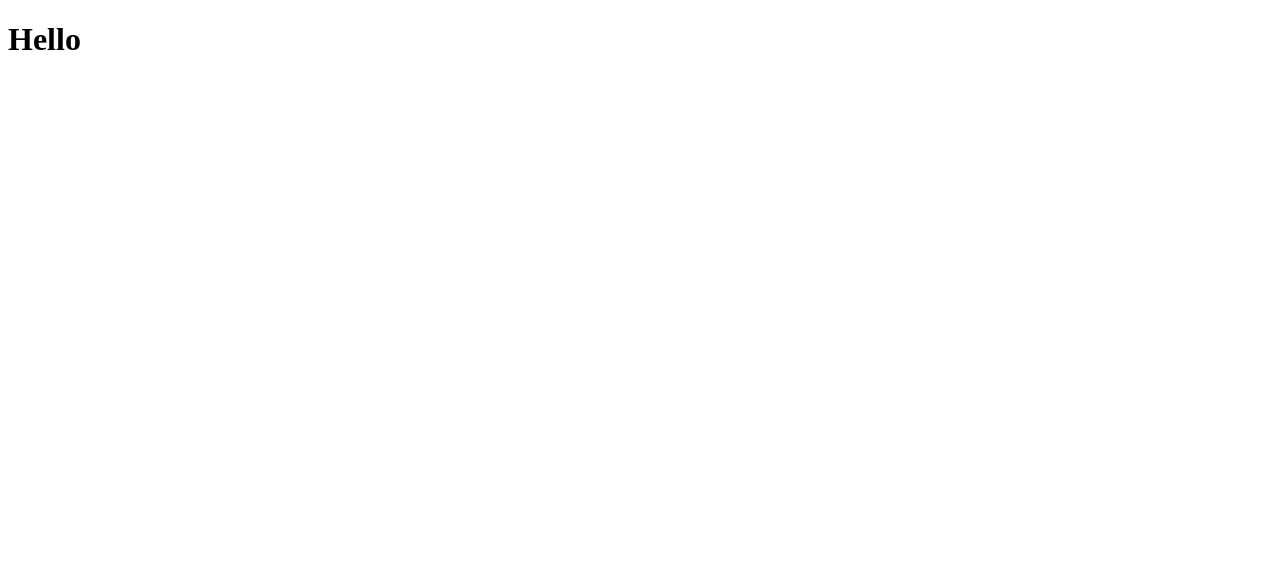
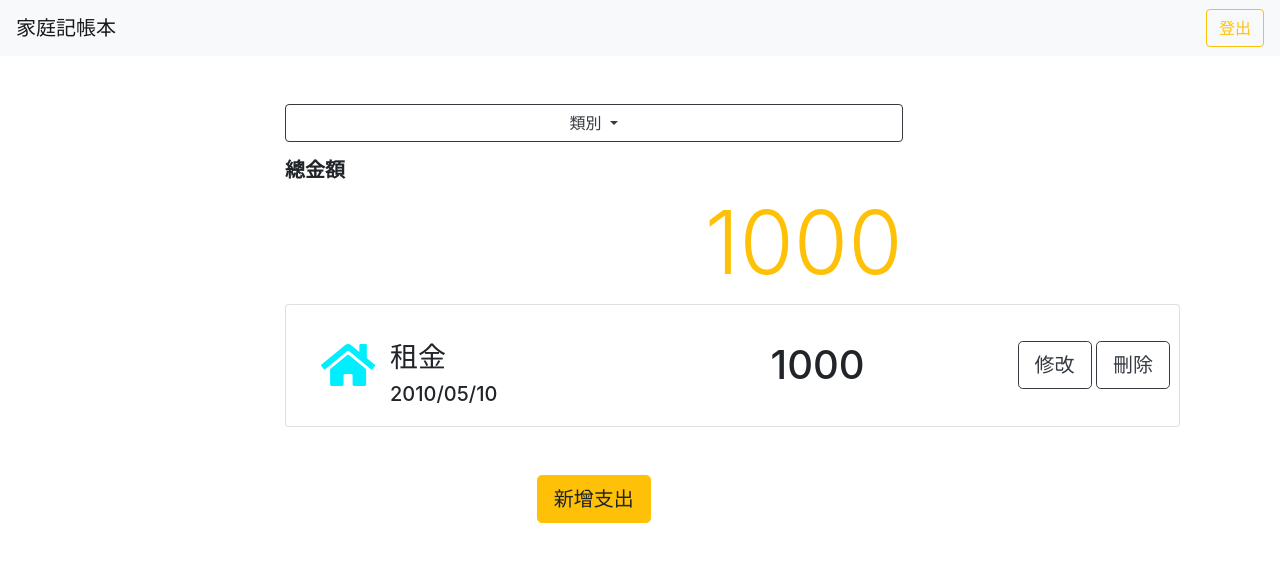
Before and after one commit to good800322/expense-tracker, a Node server app: page / in a window 1280 px wide. Before the commit the part shown is almost empty. Shown: the top 562 px of the page. Run offline with Node 20, Linux system fonts and the light colour scheme; some libraries are stand-ins or nearby versions.

Commit message:
add index page

```diff
--- a/views/index.handlebars
+++ b/views/index.handlebars
@@ -1 +1,43 @@
-<h1>Hello</h1>
+<div class="dropdown col-md-7 offset-md-2 mt-5">
+  <button class="btn btn-outline-dark dropdown-toggle btn-block text-align-start" type="button" id="dropdownMenuButton"
+    data-toggle="dropdown" aria-haspopup="true" aria-expanded="false">
+    類別
+  </button>
+  <div class="dropdown-menu m-auto col-md-11 dropdown-menu-right" aria-labelledby="dropdownMenuButton">
+    <a class="dropdown-item" href="#">Action</a>
+    <a class="dropdown-item" href="#">Another action</a>
+    <a class="dropdown-item" href="#">Something else here</a>
+  </div>
+</div>
+<div class="col-md-7 offset-md-2 mt-3">
+  <h5 class="font-weight-bold">總金額</h5>
+</div>
+<div class="col-md-7 offset-md-2">
+  <h1 class="text-right text-warning display-2" id="sum">1000</h1>
+</div>
+<div class="col-md-10 offset-md-2">
+  <ul class="list-group">
+    <li class="list-group-item">
+      <div class="row d-flex justify-content-between p-0 mt-4">
+        <div class="col-8 d-flex">
+          <i class="fas fa-home fa-3x col-auto" style="color:rgb(0, 238, 255)"></i>
+          <div class="d-flex flex-column">
+            <p class="h3 ">租金</p>
+            <p class="h5 ">2010/05/10</p>
+          </div>
+          <p class="h1 ml-auto">1000</p>
+        </div>
+        <div class="col-auto mr-1 p-0">
+          <a href="/expense/edit" class="btn btn-outline-dark btn-lg m-0">修改</a>
+          <form action="/expense/delete" method="POST" style="display:inline">
+            <button type="submit" class="btn btn-outline-dark btn-lg m-0">刪除</button>
+          </form>
+        </div>
+      </div>
+    </li>
+  </ul>
+</div>
+<div class="col-md-7 offset-md-2 d-flex justify-content-center">
+  <a href="/new" class="btn btn-warning btn-lg  mt-5">新增支出</a>
+</div>
+</div>
--- a/views/layouts/main.handlebars
+++ b/views/layouts/main.handlebars
@@ -6,10 +6,36 @@
   <meta name="viewport" content="width=device-width, initial-scale=1.0">
   <meta http-equiv="X-UA-Compatible" content="ie=edge">
   <title>expense tracker</title>
+  <link rel="stylesheet" href="https://stackpath.bootstrapcdn.com/bootstrap/4.1.3/css/bootstrap.min.css"
+    integrity="sha384-MCw98/SFnGE8fJT3GXwEOngsV7Zt27NXFoaoApmYm81iuXoPkFOJwJ8ERdknLPMO" crossorigin="anonymous">
+  <link rel="stylesheet" href="https://cdnjs.cloudflare.com/ajax/libs/font-awesome/5.11.2/css/all.min.css" />
 </head>
 
 <body>
-  {{{body}}}
+  {{!-- navigation --}}
+  <header>
+    <nav class="navbar navbar-light bg-light">
+      <a class="navbar-brand" href="/">
+        家庭記帳本
+      </a>
+      <a class="btn btn-outline-warning text-black" href="/user/logout">登出</a>
+    </nav>
+  </header>
+  <main>
+    <div class="container">
+      {{!-- body here--}}
+      {{{body}}}
+    </div>
+  </main>
+  <script src="https://code.jquery.com/jquery-3.3.1.slim.min.js"
+    integrity="sha384-q8i/X+965DzO0rT7abK41JStQIAqVgRVzpbzo5smXKp4YfRvH+8abtTE1Pi6jizo"
+    crossorigin="anonymous"></script>
+  <script src="https://cdnjs.cloudflare.com/ajax/libs/popper.js/1.14.3/umd/popper.min.js"
+    integrity="sha384-ZMP7rVo3mIykV+2+9J3UJ46jBk0WLaUAdn689aCwoqbBJiSnjAK/l8WvCWPIPm49"
+    crossorigin="anonymous"></script>
+  <script src="https://stackpath.bootstrapcdn.com/bootstrap/4.1.3/js/bootstrap.min.js"
+    integrity="sha384-ChfqqxuZUCnJSK3+MXmPNIyE6ZbWh2IMqE241rYiqJxyMiZ6OW/JmZQ5stwEULTy"
+    crossorigin="anonymous"></script>
 </body>
 
 </html>
```
